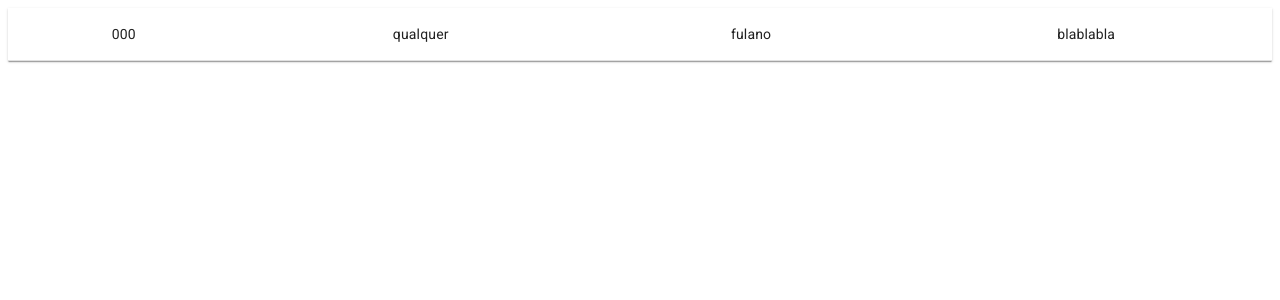
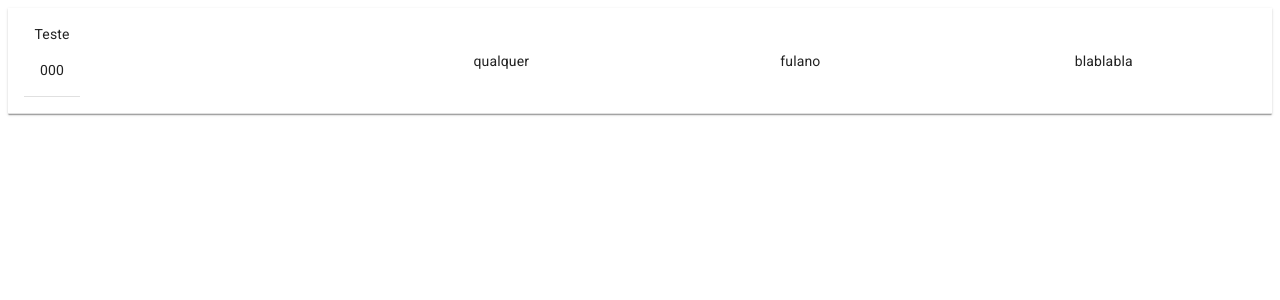
Before and after one commit to Mendoncadvd/SPA-DEVin, a React (Create React App) app: page / in a window 1280 px wide. Shown: the top 300 px of the page. Built offline with nearby package versions, Linux system fonts and the light colour scheme.

Commit message:
Correção das celulas da tabela

```diff
--- a/src/pages/listagem/Listagem.jsx
+++ b/src/pages/listagem/Listagem.jsx
@@ -9,7 +9,12 @@ const Listagem = () => {
                 <TableBody>
                     {linhas.map((linha) => (
                         <TableRow key={linha.id}>
-                            <TableCell align="center">{linha.numero}</TableCell>
+                            <TableCell>
+                                {/* Lembrar de tirar a linha da celula */}
+                                <TableHead align="center">Teste</TableHead>
+                                <TableCell align="center">{linha.numero}</TableCell>
+                            </TableCell>
+
                             <TableCell align="center">{linha.assunto}</TableCell>
                             <TableCell align="center">{linha.interessado}</TableCell>
                             <TableCell align="center">{linha.descricao}</TableCell>
```
Also changed, not shown: 1 other file (tests, documents, lock files or other folders).
